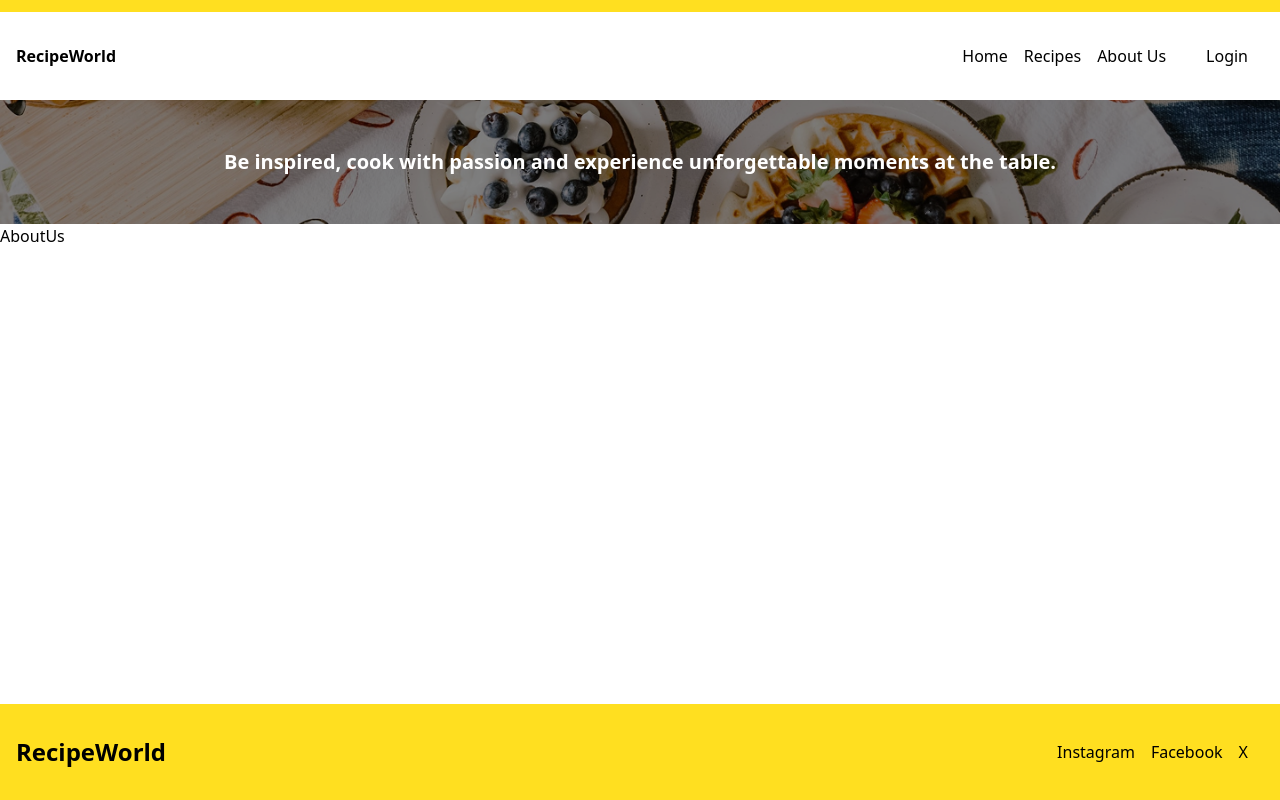
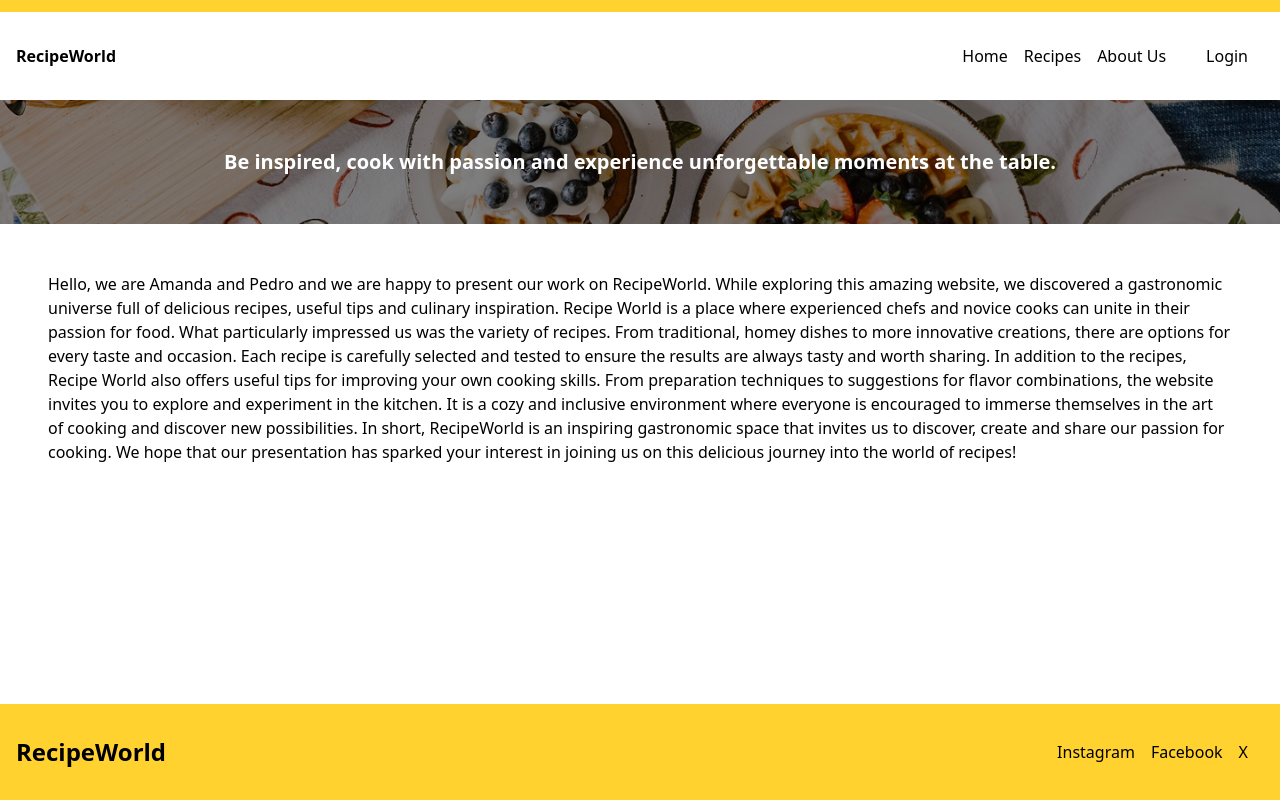
Before and after one commit to jutuli/recipeworld, a React (Vite) app: page /about-us in a window 1280 px wide. Built offline with nearby package versions, Linux system fonts and the light colour scheme; no server answers.

Commit message:
Enhance Home UI components and implement recipe fetching functionality

```diff
--- a/src/components/Footer.tsx
+++ b/src/components/Footer.tsx
@@ -3,7 +3,7 @@ import React from 'react';
 const Footer = () => {
   return (
     <footer>
-      <div className="flex justify-between items-center bg-yellow-300 px-4 py-8 ">
+      <div className="flex justify-between items-center bg-amber-300 px-4 py-8 ">
         <h3 className="font-bold text-2xl">RecipeWorld</h3>
         <div className="flex items-center gap-10 mx-4">
           <ul className="flex gap-4">
--- a/src/components/Nav.tsx
+++ b/src/components/Nav.tsx
@@ -2,7 +2,7 @@ import { Link } from 'react-router-dom';
 
 const Nav = () => {
   return (
-    <div className="flex justify-between items-center bg-white px-4 py-8 border-t-12 border-t-yellow-300">
+    <div className="flex justify-between items-center bg-white px-4 py-8 border-t-12 border-t-amber-300">
       <h3 className="font-bold">RecipeWorld</h3>
       <div className="flex items-center gap-10 mx-4">
         <ul className="flex gap-4">
--- a/src/components/RecipeHorizontalCard.tsx
+++ b/src/components/RecipeHorizontalCard.tsx
@@ -1,7 +1,15 @@
-import React from 'react';
+import React, { useEffect } from 'react';
+import supabase from '../utils/supabase';
 
 const RecipeHorizontalCard = () => {
-  return <div>RecipeHorizontalCard</div>;
+  const fetchData = async () => {
+    const { data: recipes } = await supabase.from('recipes').select('*');
+  };
+  useEffect(() => {
+    fetchData();
+  }, []);
+
+  return <div></div>;
 };
 
 export default RecipeHorizontalCard;
--- a/src/components/RecipeVerticalCard.tsx
+++ b/src/components/RecipeVerticalCard.tsx
@@ -1,7 +1,52 @@
-import React from 'react';
+import React, { useEffect, useState } from 'react';
+import supabase from '../utils/supabase';
+import { Link } from 'react-router-dom';
+
+interface IRecipe {
+  id: number;
+  name: string;
+  description: string;
+  image_url: string;
+}
 
 const RecipeVerticalCard = () => {
-  return <div>RecipeVerticalCard</div>;
+  const [favoriteRecipes, setFavoriteRecipes] = useState<IRecipe[]>([]);
+
+  const fetchData = async () => {
+    const { data: recipes } = await supabase.from('recipes').select('*');
+    if (recipes) {
+      setFavoriteRecipes(recipes.slice(0, 3));
+    }
+  };
+
+  useEffect(() => {
+    fetchData();
+  }, []);
+
+  return (
+    <div className="favorite-recipes grid grid-cols-3 p-4 gap-4">
+      {favoriteRecipes.map((recipe) => (
+        <div
+          key={recipe.id}
+          className="recipe-card rounded-lg shadow-lg bg-white flex flex-col gap-2 h-80 justify-between">
+          <img
+            src={recipe.image_url}
+            alt={recipe.name}
+            className="rounded-t-lg h-40 w-full object-cover"
+          />
+          <article className="flex flex-col px-2 text-left">
+            <h3 className="font-bold mt-2 text-xl">{recipe.name}</h3>
+            <p>{recipe.description}</p>
+          </article>
+          <Link to={`/recipe/${recipe.id}`} className="px-2 ">
+            <button className="rounded-full bg-amber-300 px-4 py-2 font-sm mb-4">
+              View Recipe
+            </button>
+          </Link>
+        </div>
+      ))}
+    </div>
+  );
 };
 
 export default RecipeVerticalCard;
--- a/src/pages/AboutUs.tsx
+++ b/src/pages/AboutUs.tsx
@@ -1,7 +1,28 @@
 import React from 'react';
 
 const AboutUs = () => {
-  return <div>AboutUs</div>;
+  return (
+    <article className="about-us p-12">
+      Hello, we are Amanda and Pedro and we are happy to present our work on
+      RecipeWorld. While exploring this amazing website, we discovered a
+      gastronomic universe full of delicious recipes, useful tips and culinary
+      inspiration. Recipe World is a place where experienced chefs and novice
+      cooks can unite in their passion for food. What particularly impressed us
+      was the variety of recipes. From traditional, homey dishes to more
+      innovative creations, there are options for every taste and occasion. Each
+      recipe is carefully selected and tested to ensure the results are always
+      tasty and worth sharing. In addition to the recipes, Recipe World also
+      offers useful tips for improving your own cooking skills. From preparation
+      techniques to suggestions for flavor combinations, the website invites you
+      to explore and experiment in the kitchen. It is a cozy and inclusive
+      environment where everyone is encouraged to immerse themselves in the art
+      of cooking and discover new possibilities. In short, RecipeWorld is an
+      inspiring gastronomic space that invites us to discover, create and share
+      our passion for cooking. We hope that our presentation has sparked your
+      interest in joining us on this delicious journey into the world of
+      recipes!
+    </article>
+  );
 };
 
 export default AboutUs;
--- a/src/pages/Home.tsx
+++ b/src/pages/Home.tsx
@@ -1,7 +1,13 @@
 import React from 'react';
+import RecipeVerticalCard from '../components/RecipeVerticalCard';
 
 const Home = () => {
-  return <div>Home</div>;
+  return (
+    <div>
+      <h2>Favorite Recipes</h2>
+      <RecipeVerticalCard />
+    </div>
+  );
 };
 
 export default Home;
```
